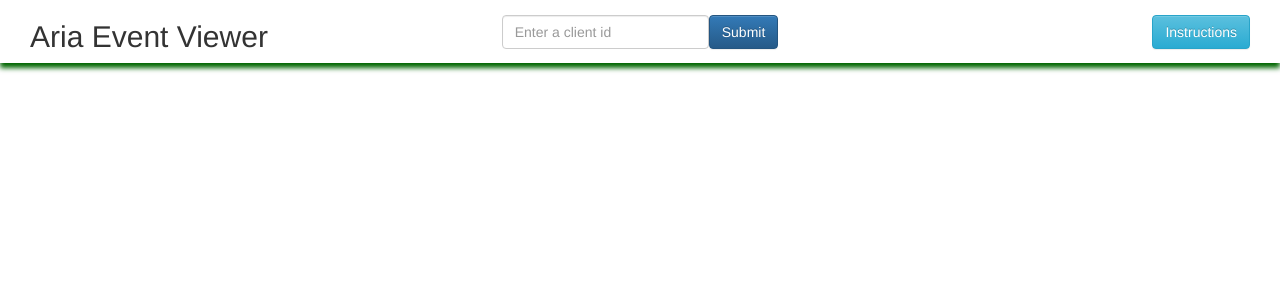
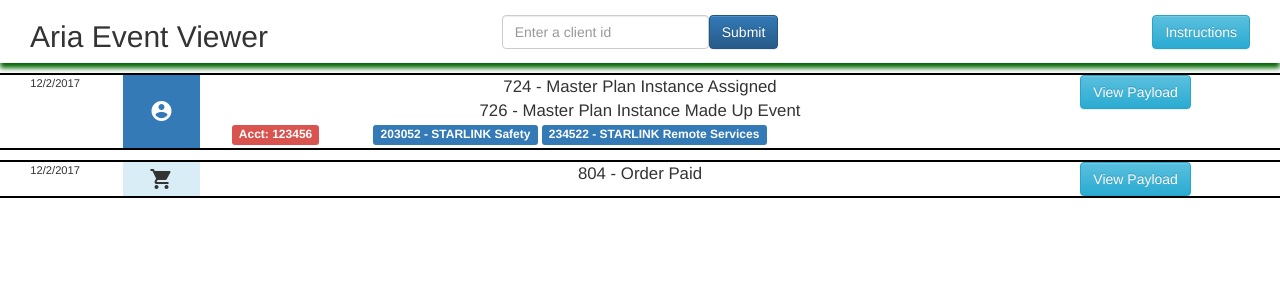
Before and after one commit to smandell/aria-event-viewer-react-fe, a React (Create React App) app: page / in a window 1280 px wide. Shown: the top 300 px of the page. Built offline with nearby package versions, Linux system fonts and the light colour scheme.

Commit message:
fixing css and adding PropTypes #8

```diff
--- a/package.json
+++ b/package.json
@@ -4,6 +4,7 @@
   "private": true,
   "dependencies": {
     "bootstrap": "^3.3.7",
+    "prop-types": "^15.5.10",
     "react": "^15.5.4",
     "react-bootstrap": "^0.31.0",
     "react-dom": "^15.5.4",
--- a/src/App.js
+++ b/src/App.js
@@ -23,11 +23,10 @@ class App extends Component {
     this.displayRawPayload = this.displayRawPayload.bind(this);
     this.state = {
       selectedClientNumber: "",
-      eventList: [],
-        /*
+      eventList: [
         {
           id: "1235",
-          datetime: "12/2/2017",
+          dateTime: "12/2/2017",
           type: "instance",
           eventTitles: [
             {
@@ -40,8 +39,8 @@ class App extends Component {
             }
           ],
           data: {
-            acct_no: "123456",
-            plandata: [
+            accountNum: "123456",
+            planData: [
               {
                 plan_instance_num: "203052",
                 plan_instance_name: "STARLINK Safety"
@@ -56,7 +55,7 @@ class App extends Component {
         },
         {
           id: "12356",
-          datetime: "12/2/2017",
+          dateTime: "12/2/2017",
           type: "order",
           eventTitles: [
             {
@@ -85,7 +84,7 @@ class App extends Component {
           },
           rawPayloadData: "order"
         }
-      ],*/
+      ],
       modal: {
         show: false,
         rawPayloadData: ""
--- /dev/null
+++ b/src/EventList.css
@@ -0,0 +1,12 @@
+.event-box {
+    padding: 0px;
+    display: flex;
+}
+
+.type-icon {
+    height: 100%;
+}
+
+.event-summary {
+    padding-bottom: 5px;
+}
--- a/src/EventList.js
+++ b/src/EventList.js
@@ -1,6 +1,8 @@
 import React, { Component } from "react";
+import PropTypes from "prop-types";
 import Button from "react-bootstrap/lib/Button";
 import Label from "react-bootstrap/lib/Label";
+import "./EventList.css";
 
 var EventList = props => {
   return (
@@ -55,6 +57,10 @@ const EventTime = props => {
   );
 };
 
+EventTime.propTypes = {
+  dateTime: PropTypes.string.isRequired
+};
+
 /**
  * Creates the styling for the Event Type section of the Event Box
  * @param {string} eventType - The type of event {instance, order, financial, notification, product, or unknown}
@@ -88,7 +94,8 @@ const determineEventType = eventType => {
       eventTypeData.title = "Accounts and Master Plan Instances";
       eventTypeData.icon = "account_circle";
       break;
-    default: //[todo: come up with an icon and color for unknown events]
+    default:
+      //[todo: come up with an icon and color for unknown events]
       eventTypeData.class = "type-icon bg-primary";
       eventTypeData.title = "Unknown Event";
       eventTypeData.icon = "account_circle";
@@ -101,8 +108,8 @@ const determineEventType = eventType => {
  * Displays the Event Type section of the Event Box
  * @param {Object} props
  */
-var EventType = props => {
-  const eventTypeData = determineEventType(props.type);
+const EventType = ({ type }) => {
+  const eventTypeData = determineEventType(type);
 
   return (
     <div
@@ -115,6 +122,10 @@ var EventType = props => {
   );
 };
 
+EventType.propTypes = {
+  type: PropTypes.string.isRequired
+};
+
 var EventSummary = props => {
   let eventSummaryElement = null;
 
@@ -123,19 +134,19 @@ var EventSummary = props => {
       eventSummaryElement = <InstanceEventSummary data={props.data} />;
       break;
     case "order":
-      eventSummaryElement = <OrderEventSummary data={props.data} />
+      eventSummaryElement = <OrderEventSummary data={props.data} />;
       break;
     case "financial":
-      eventSummaryElement = <FinancialEventSummary data={props.data} />
+      eventSummaryElement = <FinancialEventSummary data={props.data} />;
       break;
     case "notification":
-      eventSummaryElement = <NotificationEventSummary data={this.props.data} />
+      eventSummaryElement = <NotificationEventSummary data={this.props.data} />;
       break;
     case "product":
-      eventSummaryElement = <ProductEventSummary data={this.props.data} />
+      eventSummaryElement = <ProductEventSummary data={this.props.data} />;
       break;
     default:
-      eventSummaryElement = <UnknownEventSummary data={this.props.data} />
+      eventSummaryElement = <UnknownEventSummary data={this.props.data} />;
   }
 
   return (
@@ -154,16 +165,22 @@ var EventSummary = props => {
   );
 };
 
+EventSummary.propTypes = {
+  type: PropTypes.string.isRequired,
+  eventTitles: PropTypes.array.isRequired,
+  data: PropTypes.object
+};
+
 const InstanceEventSummary = props => {
   return (
-    <div className="event-summary">
+    <div className="event-summary row">
       <div className="col-sm-2">
         <Label bsStyle="danger">Acct: {props.data.accountNum}</Label>
       </div>
       <div className="col-sm-10">
         {props.data.planData.map(plan => {
           return (
-            <Label bsStyle="primary">
+            <Label bsStyle="primary" key={plan.plan_instance_num}>
               {plan.plan_instance_num} - {plan.plan_instance_name}
             </Label>
           );
@@ -173,46 +190,81 @@ const InstanceEventSummary = props => {
   );
 };
 
+InstanceEventSummary.propTypes = {
+  data: PropTypes.shape({
+    accountNum: PropTypes.string.isRequired,
+    planData: PropTypes.shape({
+      plan_instance_num: PropTypes.number,
+      plan_instance_name: PropTypes.string
+    })
+  })
+};
+
 const OrderEventSummary = props => {
-  return (
-    <div className="event-summary">
-    </div>
-  );
-}
+  return <div className="event-summary" />;
+};
 
+/**
+ * Captures the Financial Event Class summary display
+ * @param {Object} props
+ */
 const FinancialEventSummary = props => {
   return (
     <div className="event-summary">
       <Label bsStyle="danger">Acct: {props.data.accountNum}</Label>
       {props.data.totalInvoiceAmount &&
-      <Label bsStyle="success">Total Invoice Amount: {props.data.totalInvoiceAmount}</Label>}
+        <Label bsStyle="success">
+          Total Invoice Amount: {props.data.totalInvoiceAmount}
+        </Label>}
     </div>
   );
-}
+};
 
+FinancialEventSummary.propTypes = {
+  data: PropTypes.shape({
+    accountNum: PropTypes.number.isRequired,
+    totalInvoiceAmount: PropTypes.number
+  })
+};
+
+/**
+ * Captures the Notification Event Class summary display
+ * @param {Object} props
+ */
 const NotificationEventSummary = props => {
   return (
     <div className="event-summary">
       <Label bsStyle="danger">Acct: {props.data.accountNum}</Label>
-      <Label bsStyle="primary">Message Subject: {props.data.messageSubject}</Label>
-      <Label bsStyle="primary">Message Recipient: {props.data.messageRecepient}</Label>
+      <Label bsStyle="primary">
+        Message Subject: {props.data.messageSubject}
+      </Label>
+      <Label bsStyle="primary">
+        Message Recipient: {props.data.messageRecepient}
+      </Label>
     </div>
   );
-}
+};
+
+NotificationEventSummary.propTypes = {
+  data: PropTypes.shape({
+    accountNum: PropTypes.number.isRequired,
+    messageSubject: PropTypes.string.isRequired,
+    messageRecepient: PropTypes.string.isRequired
+  })
+};
 
 const ProductEventSummary = props => {
-  return (
-    <div className="event-summary">
-    </div>
-  );
-}
+  return <div className="event-summary" />;
+};
 
+/**
+ * This is a generic event summary field that will simply display the contents of the data object in string format.
+ * It is included in case Aria adds any more classes of events later down the line.
+ * @param {Object} props
+ */
 const UnknownEventSummary = props => {
-  return (
-    <div className="event-summary">
-    </div>
-  );
-}
+  return <div className="event-summary" />;
+};
 
 //displays the 'View Payload' button and contents
 class EventPayload extends Component {
@@ -234,4 +286,9 @@ class EventPayload extends Component {
   }
 }
 
+EventPayload.propTypes = {
+  displayRawPayload: PropTypes.func.isRequired,
+  rawPyaloadData: PropTypes.string.isRequred
+};
+
 export default EventList;
--- a/src/Header.js
+++ b/src/Header.js
@@ -1,6 +1,6 @@
 import React, { Component } from "react";
-import Button from 'react-bootstrap/lib/Button';
-import Label from 'react-bootstrap/lib/Label';
+import Button from "react-bootstrap/lib/Button";
+import Label from "react-bootstrap/lib/Label";
 
 var Header = props => {
   return (
@@ -65,11 +65,15 @@ class ClientSelection extends Component {
     if (this.props.selectedClientNumber) {
       return (
         <div>
-          <Label bsStyle="success" id="selected-client-number">Listening on {this.props.selectedClientNumber}</Label>
-          <Button bsStyle="primary" onClick={this.resetClientNumber}>Reset</Button>
+          <Label bsStyle="success" id="selected-client-number">
+            Listening on {this.props.selectedClientNumber}
+          </Label>
+          <Button bsStyle="primary" onClick={this.resetClientNumber}>
+            Reset
+          </Button>
         </div>
       );
-    }
+    } else {
       return (
         <form className="form-inline" onSubmit={this.selectClientNumber}>
           <input
@@ -85,5 +89,6 @@ class ClientSelection extends Component {
       );
     }
   }
+}
 
 export default Header;
```
Lines whose indentation alone changed are shown as unchanged.
